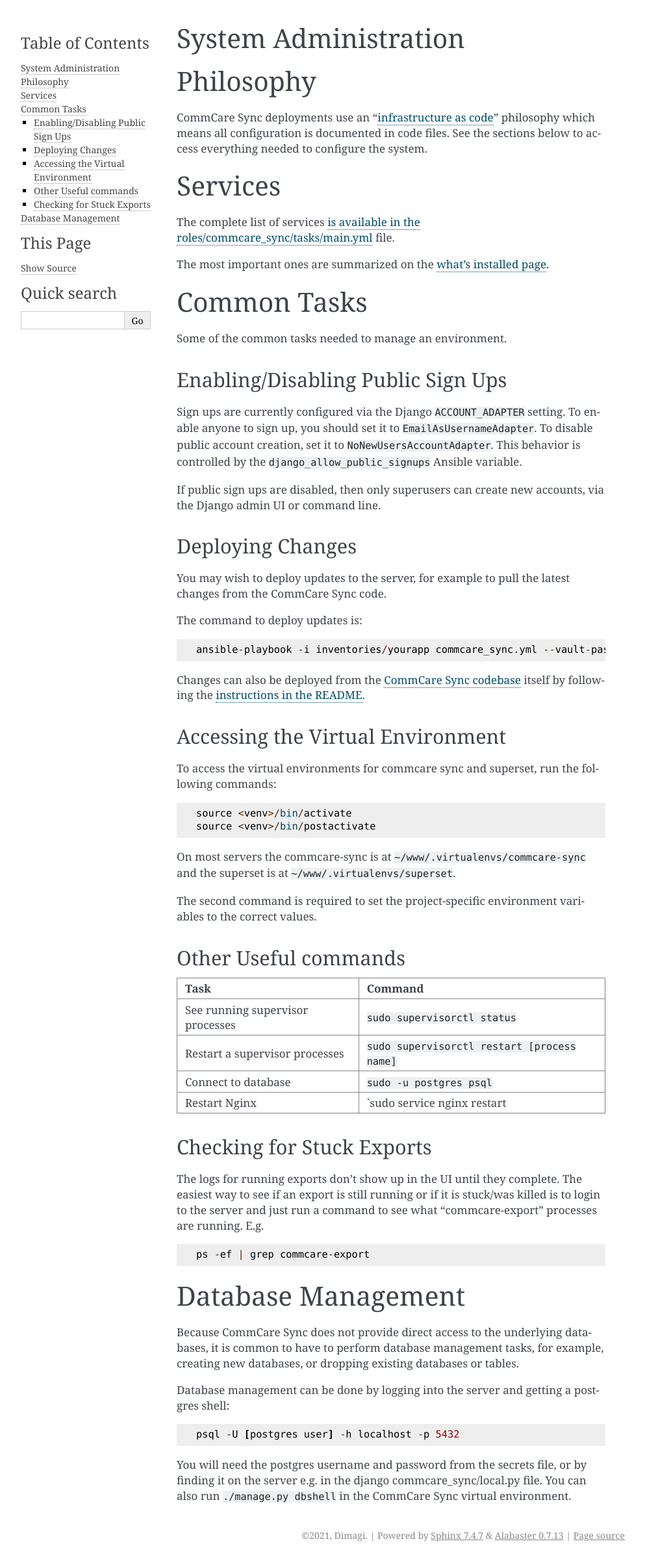
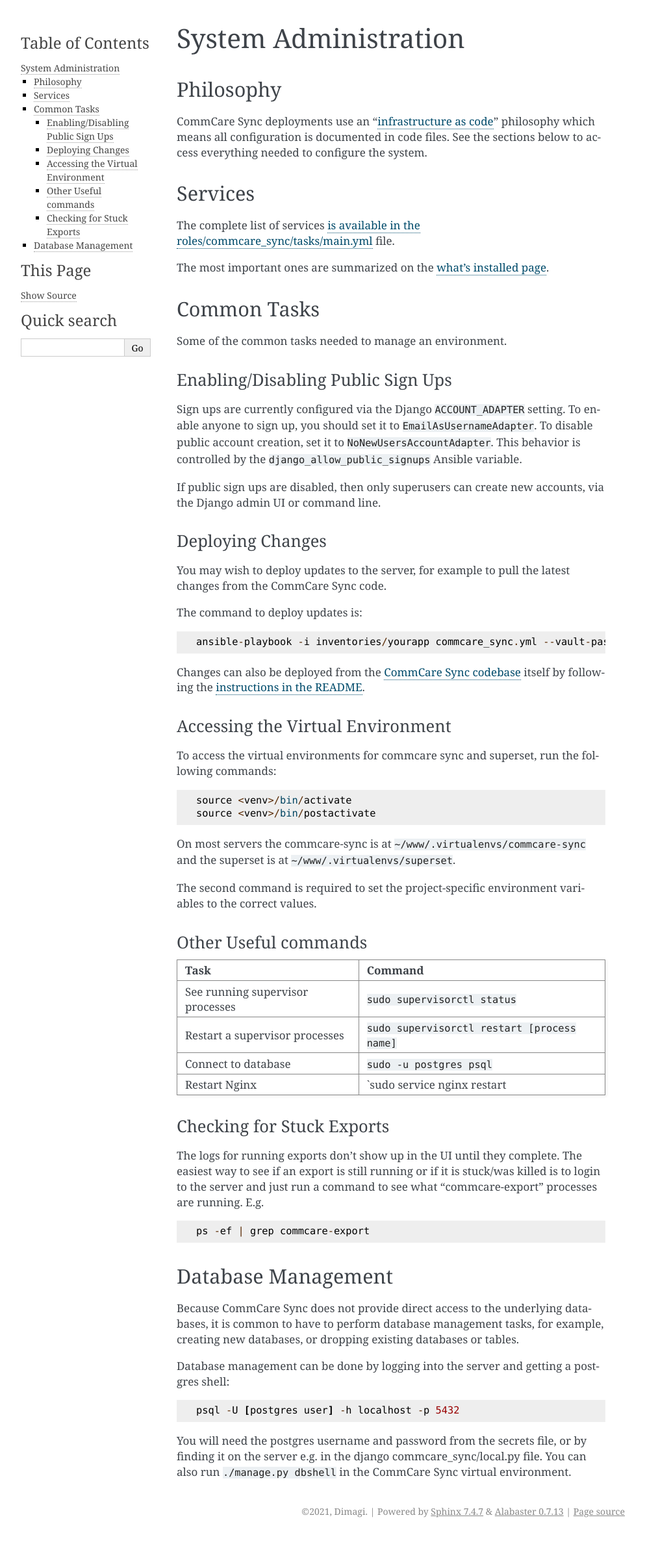
Before and after one commit to dimagi/commcare-sync-ansible, a Sphinx documentation site: the page built from docs/system-administration.md, in a window 1280 px wide. Shown: the whole page at 65% size, without its empty margins (148-1141 px from the left). Built offline with Sphinx 7.4.7, drawn with Linux system fonts in a browser that asks for light colours; after the commit the page ends 2366 px from its top, so only the background shows below that.

Commit message:
fix table of contents/headings

````diff
--- a/docs/system-administration.md
+++ b/docs/system-administration.md
@@ -1,24 +1,24 @@
 System Administration
 =====================
 
-# Philosophy
+## Philosophy
 
 CommCare Sync deployments use an "[infrastructure as code](https://en.wikipedia.org/wiki/Infrastructure_as_code)"
 philosophy which means all configuration is documented in code files.
 See the sections below to access everything needed to configure the system.
 
-# Services
+## Services
 
 The complete list of services
 [is available in the roles/commcare_sync/tasks/main.yml](https://github.com/dimagi/commcare-sync-ansible/blob/master/roles/commcare_sync/tasks/main.yml) file.
 
 The most important ones are summarized on the [what's installed page](/whats-installed/).
 
-# Common Tasks
+## Common Tasks
 
 Some of the common tasks needed to manage an environment.
 
-## Enabling/Disabling Public Sign Ups
+### Enabling/Disabling Public Sign Ups
 
 Sign ups are currently configured via the Django `ACCOUNT_ADAPTER` setting.
 To enable anyone to sign up, you should set it to `EmailAsUsernameAdapter`.
@@ -27,7 +27,7 @@
 
 If public sign ups are disabled, then only superusers can create new accounts, via the Django admin UI or command line.
 
-## Deploying Changes
+### Deploying Changes
 
 You may wish to deploy updates to the server, for example to pull the latest changes from the CommCare Sync code.
 
@@ -41,7 +41,7 @@
 itself by following the [instructions in the README](https://github.com/dimagi/commcare-sync#deployment).
 
 
-## Accessing the Virtual Environment
+### Accessing the Virtual Environment
 
 To access the virtual environments for commcare sync and superset, run the following commands:
 
@@ -55,7 +55,7 @@
 
 The second command is required to set the project-specific environment variables to the correct values.
 
-## Other Useful commands
+### Other Useful commands
 
 | Task                              | Command |
 | --------------------------------- | ----------- |
@@ -65,7 +65,7 @@
 | Restart Nginx                     | `sudo service nginx restart |
 
 
-## Checking for Stuck Exports
+### Checking for Stuck Exports
 
 The logs for running exports don't show up in the UI until they complete.
 The easiest way to see if an export is still running or if it is stuck/was killed is to
@@ -75,7 +75,7 @@
 ps -ef | grep commcare-export
 ```
 
-# Database Management
+## Database Management
 
 Because CommCare Sync does not provide direct access to the underlying databases,
 it is common to have to perform database management tasks, for example, creating new databases,
````
